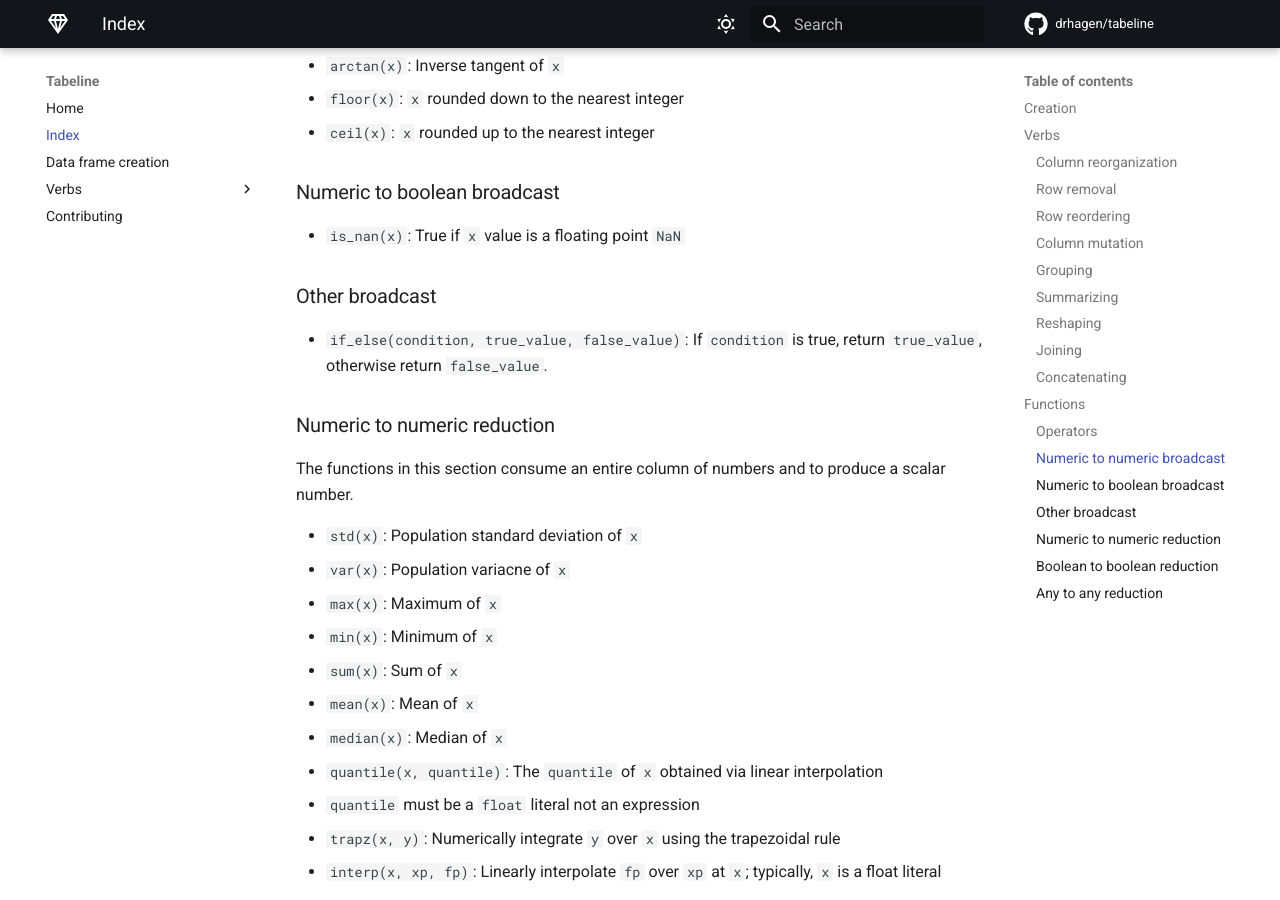
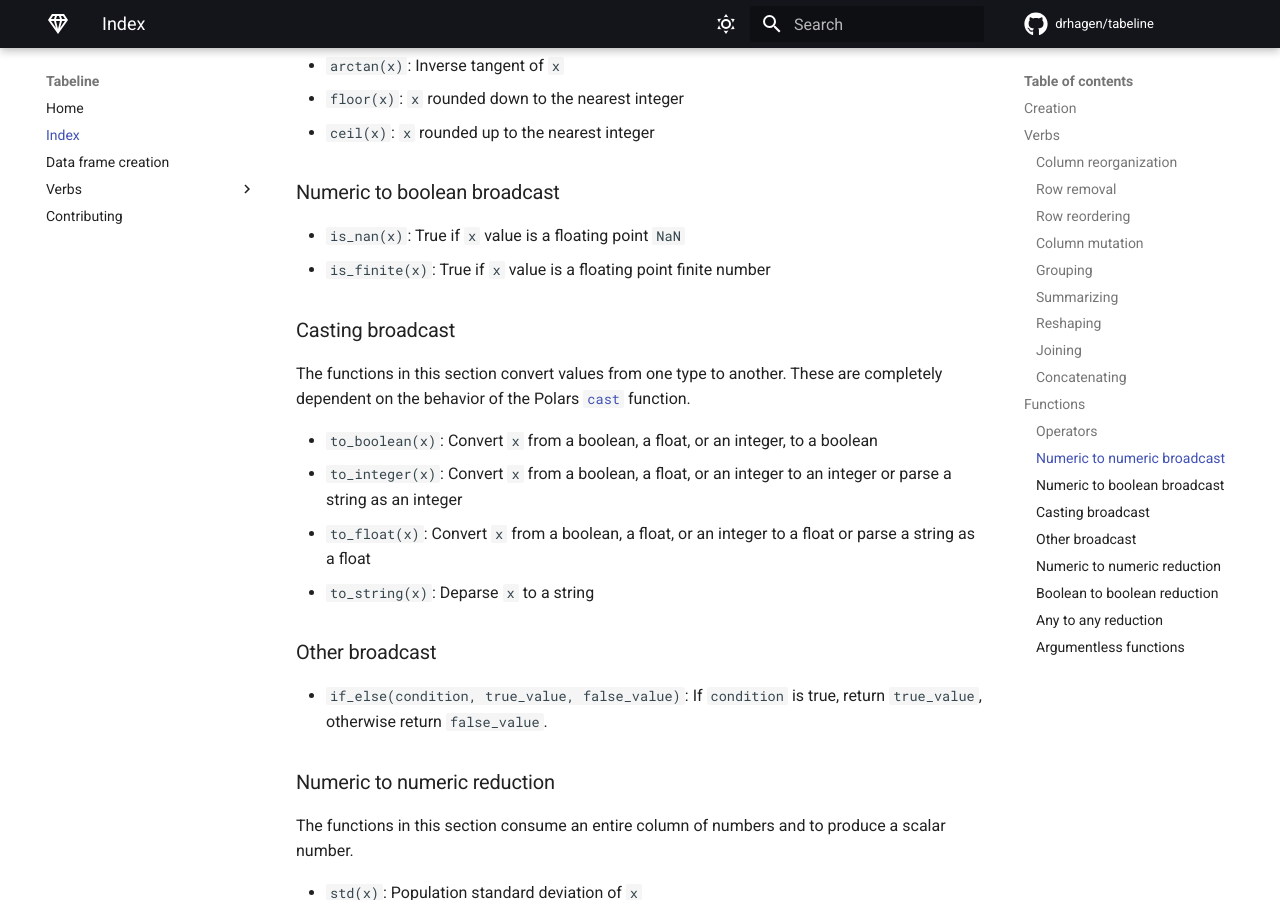
Before and after one commit to drhagen/tabeline, an MkDocs documentation site: the page built from docs/summary.md, in a window 1280 px wide and 900 px high, scrolled down 2944 px. Built offline with MkDocs 1.6.1 and Material for MkDocs 9.7.7, drawn with Linux system fonts in a browser that asks for light colours; comment, search, counter and statistics services are not loaded; some of the changed text lies outside the part shown.

Commit message:
Add missing functions to docs (#28)

```diff
--- a/docs/summary.md
+++ b/docs/summary.md
@@ -101,6 +101,16 @@ The functions in this section mathematical operations on numbers. If these funct
 ### Numeric to boolean broadcast
 
 * `is_nan(x)`: True if `x` value is a floating point `NaN`
+* `is_finite(x)`: True if `x` value is a floating point finite number
+
+### Casting broadcast
+
+The functions in this section convert values from one type to another. These are completely dependent on the behavior of the Polars [`cast`](https://pola-rs.github.io/polars/py-polars/html/reference/expressions/api/polars.Expr.cast.html) function.
+
+* `to_boolean(x)`: Convert `x` from a boolean, a float, or an integer, to a boolean
+* `to_integer(x)`: Convert `x` from a boolean, a float, or an integer to an integer or parse a string as an integer
+* `to_float(x)`: Convert `x` from a boolean, a float, or an integer to a float or parse a string as a float
+* `to_string(x)`: Deparse `x` to a string
 
 ### Other broadcast
 
@@ -135,3 +145,12 @@ The functions in this section consume an entire column of anything and to produc
 
 * `first(x)`: The first value of `x`
 * `last(x)`: The last value of `x`
+* `same(x)`: One value of `x` if all values of `x` are the same, otherwise error
+
+### Argumentless functions
+
+The functions in this section evalute in the context of the `DataFrame`, not any particular column.
+
+* `n()`: The number of rows in the `DataFrame`
+* `row_index0()`: The 0-index of each row
+* `row_index1()`: The 1-index of each row
```
Also changed, not shown: 1 other file.
